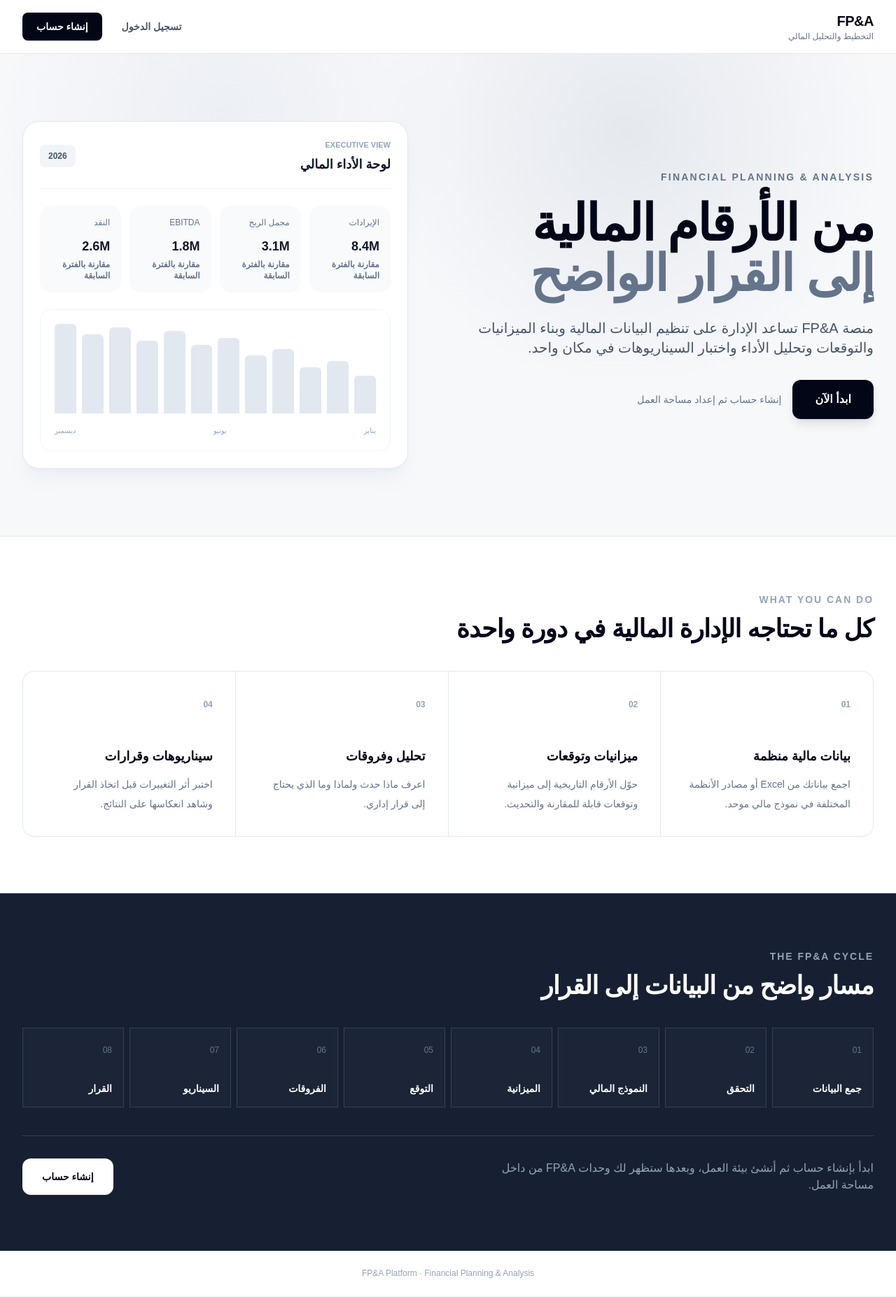
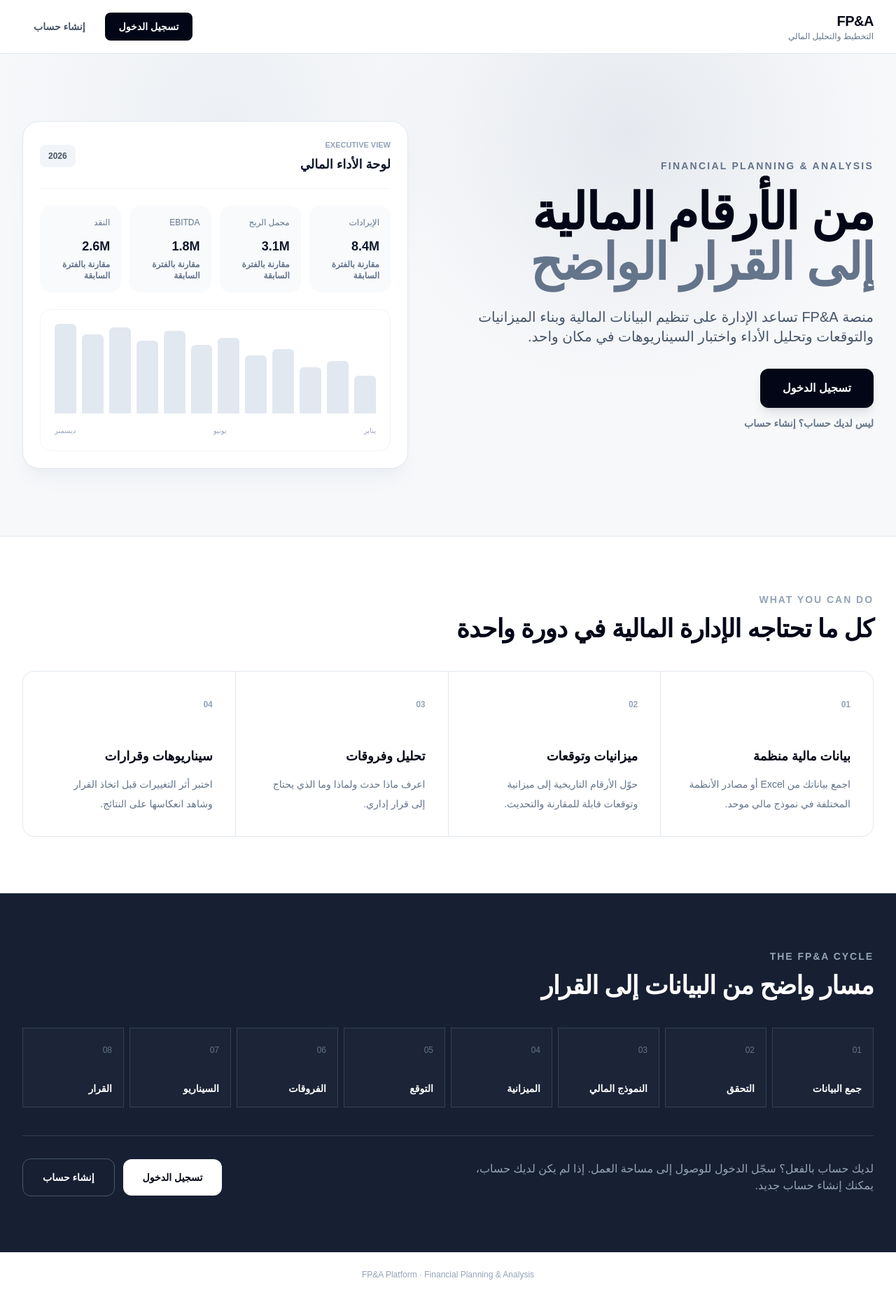
Before and after one commit to khaledhamada1996/FPA-saas-platform, a Next.js app: page / in a window 1280 px wide. Shown: the whole page at 70% size. Built offline with nearby package versions, Linux system fonts and the light colour scheme.

Commit message:
Make login the primary landing page action

```diff
--- a/src/app/page.tsx
+++ b/src/app/page.tsx
@@ -17,8 +17,8 @@ export default function HomePage() {
             <div className="text-xs text-slate-500">التخطيط والتحليل المالي</div>
           </div>
           <div className="flex items-center gap-2 sm:gap-3">
-            <a href="/login" className="rounded-lg px-3 py-2 text-sm font-semibold text-slate-600 transition hover:bg-slate-50 hover:text-slate-950 sm:px-4">تسجيل الدخول</a>
-            <a href="/signup" className="rounded-lg bg-slate-950 px-4 py-2.5 text-sm font-semibold text-white transition hover:bg-slate-800 sm:px-5">إنشاء حساب</a>
+            <a href="/login" className="rounded-lg bg-slate-950 px-4 py-2.5 text-sm font-semibold text-white transition hover:bg-slate-800 sm:px-5">تسجيل الدخول</a>
+            <a href="/signup" className="rounded-lg px-3 py-2 text-sm font-semibold text-slate-600 transition hover:bg-slate-50 hover:text-slate-950 sm:px-4">إنشاء حساب</a>
           </div>
         </div>
       </header>
@@ -35,9 +35,9 @@ export default function HomePage() {
             <p className="mt-6 max-w-2xl text-base leading-8 text-slate-600 sm:mt-7 sm:text-lg sm:leading-9 lg:text-xl">
               منصة FP&A تساعد الإدارة على تنظيم البيانات المالية وبناء الميزانيات والتوقعات وتحليل الأداء واختبار السيناريوهات في مكان واحد.
             </p>
-            <div className="mt-8 flex flex-col items-stretch gap-3 sm:flex-row sm:items-center sm:gap-4">
-              <a href="/signup" className="inline-flex items-center justify-center rounded-xl bg-slate-950 px-7 py-3.5 text-sm font-bold text-white shadow-lg shadow-slate-900/10 transition hover:bg-slate-800 sm:px-8 sm:py-4 sm:text-base">ابدأ الآن</a>
-              <span className="text-center text-sm text-slate-500 sm:text-right">إنشاء حساب ثم إعداد مساحة العمل</span>
+            <div className="mt-8 flex flex-col items-stretch gap-3 sm:items-start">
+              <a href="/login" className="inline-flex items-center justify-center rounded-xl bg-slate-950 px-7 py-3.5 text-sm font-bold text-white shadow-lg shadow-slate-900/10 transition hover:bg-slate-800 sm:px-8 sm:py-4 sm:text-base">تسجيل الدخول</a>
+              <a href="/signup" className="text-center text-sm font-semibold text-slate-500 underline-offset-4 transition hover:text-slate-950 hover:underline sm:text-right">ليس لديك حساب؟ إنشاء حساب</a>
             </div>
           </div>
 
@@ -105,8 +105,11 @@ export default function HomePage() {
             ))}
           </div>
           <div className="mt-10 flex flex-col items-stretch justify-between gap-5 border-t border-slate-700 pt-7 sm:flex-row sm:items-center sm:gap-6 sm:pt-8">
-            <p className="max-w-xl text-sm leading-7 text-slate-400 sm:text-base">ابدأ بإنشاء حساب ثم أنشئ بيئة العمل، وبعدها ستظهر لك وحدات FP&A من داخل مساحة العمل.</p>
-            <a href="/signup" className="inline-flex items-center justify-center rounded-xl bg-white px-6 py-3.5 text-sm font-bold text-slate-950 transition hover:bg-slate-100 sm:px-7 sm:py-4">إنشاء حساب</a>
+            <p className="max-w-xl text-sm leading-7 text-slate-400 sm:text-base">لديك حساب بالفعل؟ سجّل الدخول للوصول إلى مساحة العمل. إذا لم يكن لديك حساب، يمكنك إنشاء حساب جديد.</p>
+            <div className="flex flex-col gap-3 sm:flex-row sm:items-center">
+              <a href="/login" className="inline-flex items-center justify-center rounded-xl bg-white px-6 py-3.5 text-sm font-bold text-slate-950 transition hover:bg-slate-100 sm:px-7 sm:py-4">تسجيل الدخول</a>
+              <a href="/signup" className="inline-flex items-center justify-center rounded-xl border border-slate-600 px-6 py-3.5 text-sm font-semibold text-white transition hover:bg-slate-800 sm:px-7 sm:py-4">إنشاء حساب</a>
+            </div>
           </div>
         </div>
       </section>
```
